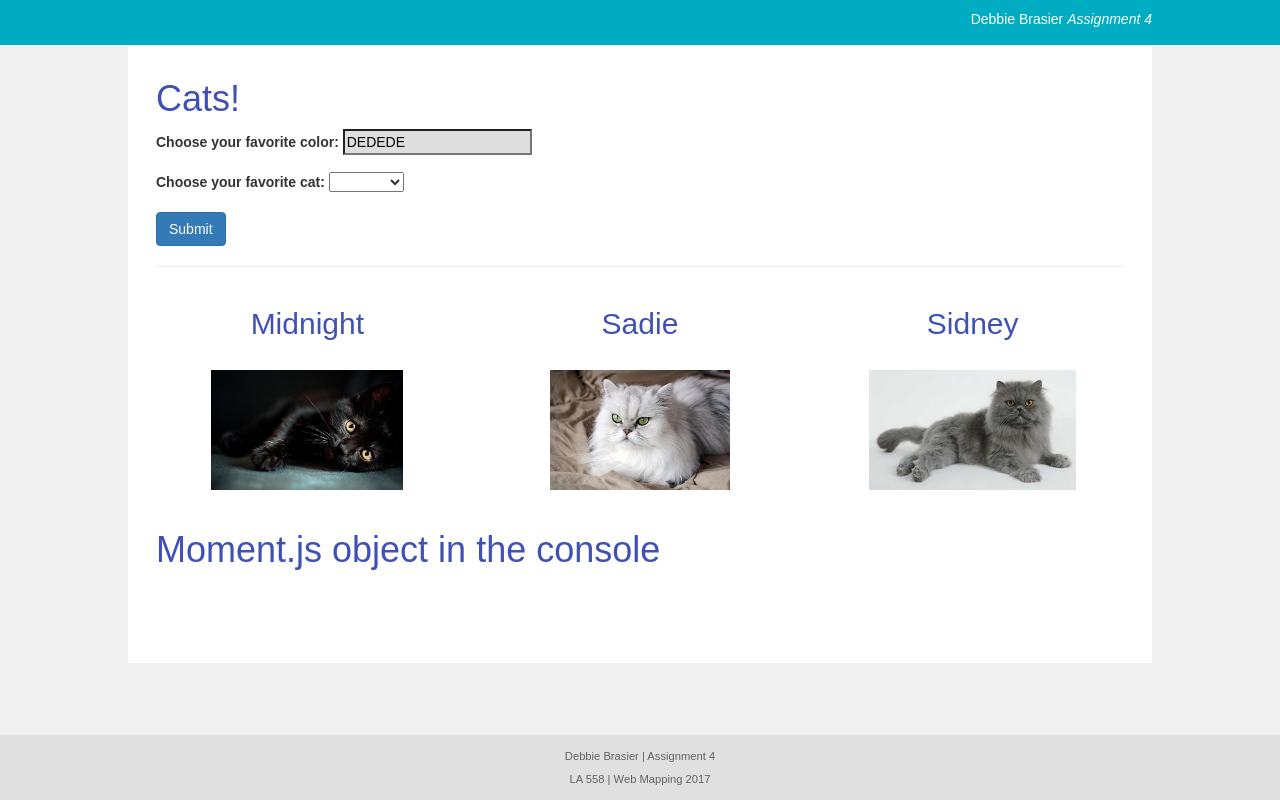
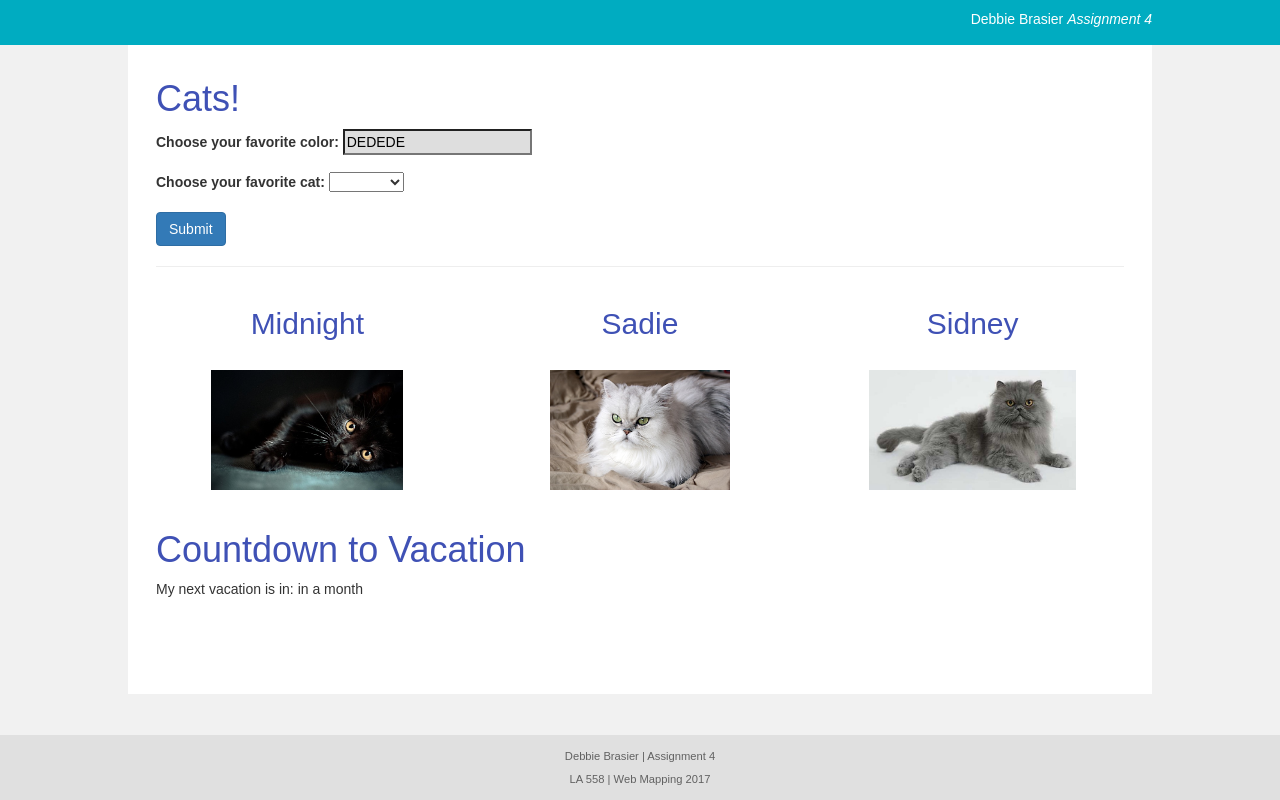
Before and after one commit to debbers/LA558, a plain HTML site: page Assignment4/index.html in a window 1280 px wide. Drawn offline with Linux system fonts and the light colour scheme.

Commit message:
update moment.js script

```diff
--- a/Assignment4/index.html
+++ b/Assignment4/index.html
@@ -55,7 +55,8 @@
 			<img src="img/sidney.jpg"/>
 		</div>
 	</div>
-	<h1>Moment.js object in the console</h1>
+	<h1>Countdown to Vacation</h1>
+	<p>My next vacation is in: <span id="countdown"></span></p>
 
 
 </section>
@@ -101,8 +102,9 @@
 				}
 			}
 		});
-		var weekFromToday = moment().add(7, 'days');
-		console.log(weekFromToday);
+		var dateA = moment('2017-03-09');
+		console.log(dateA.fromNow());
+		$("#countdown").html(dateA.fromNow());
 	});
 </script>
 </html>
```
